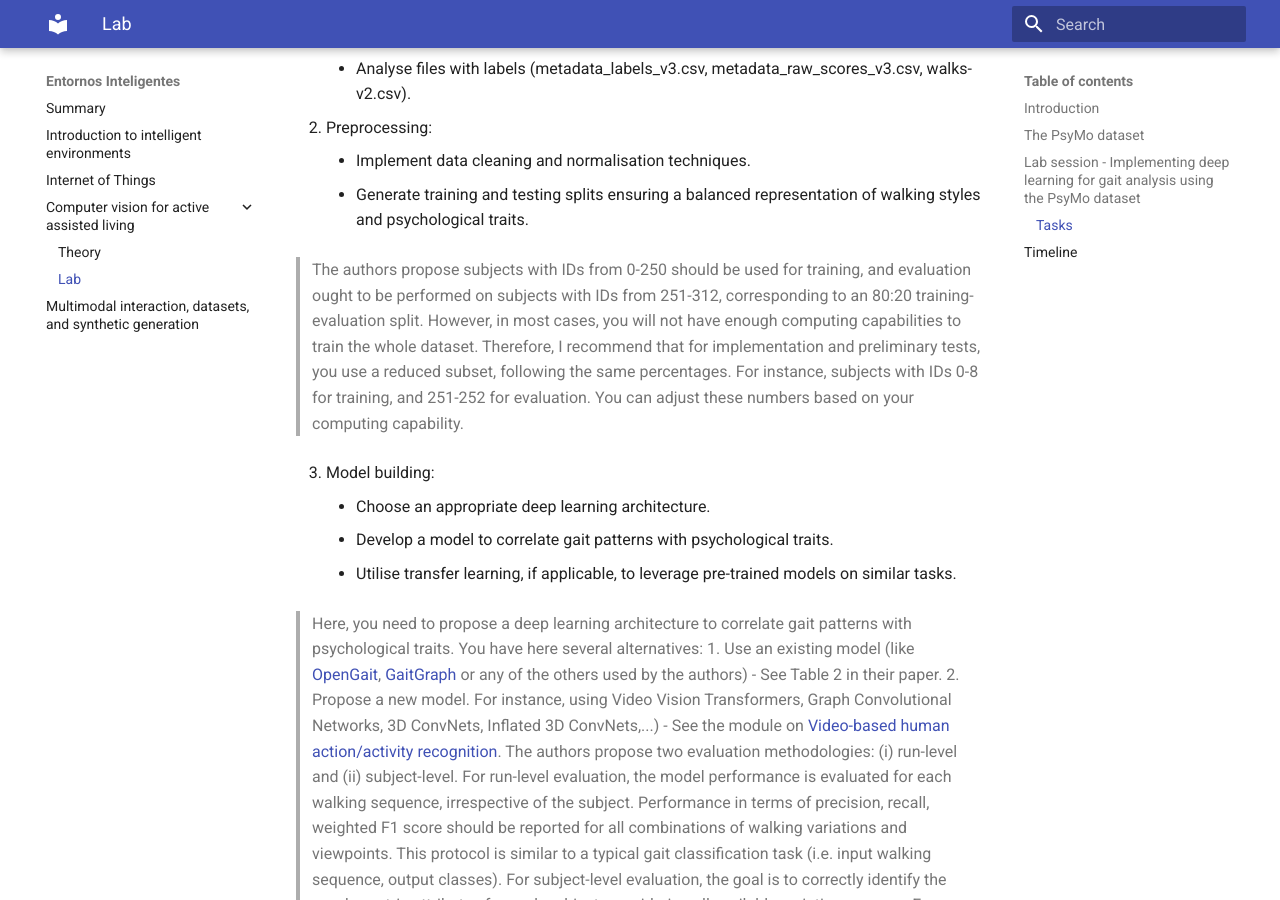
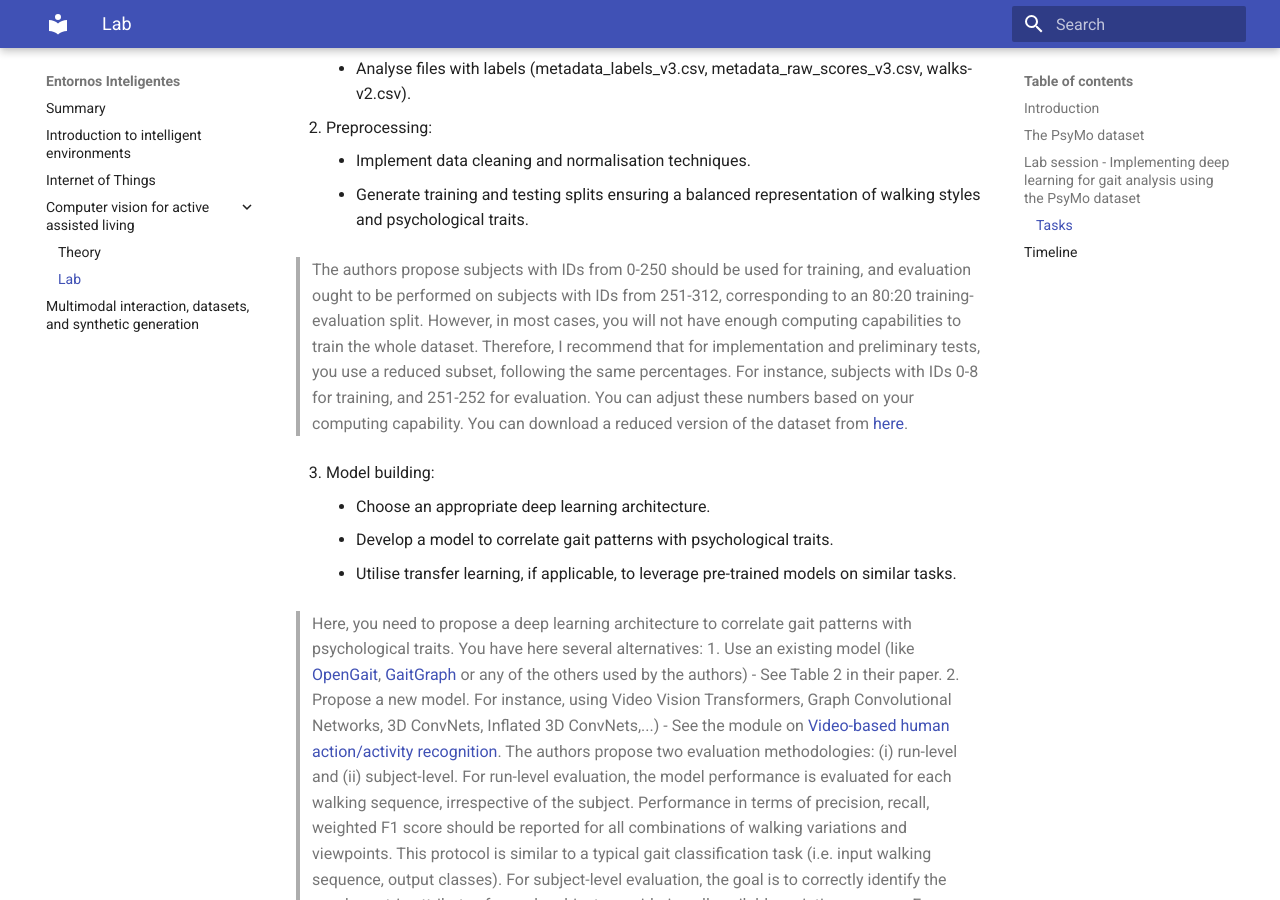
Before and after one commit to FranciscoFlorezRevuelta/EI, an MkDocs documentation site: the page built from docs/CV-AAL-lab.md, in a window 1280 px wide and 900 px high, scrolled down 1753 px. Built offline with MkDocs 1.6.1 and Material for MkDocs 9.7.7, drawn with Linux system fonts in a browser that asks for light colours.

Commit message:
Update CV-AAL-lab.md

```diff
--- a/docs/CV-AAL-lab.md
+++ b/docs/CV-AAL-lab.md
@@ -30,7 +30,7 @@ This lab session aims to provide students with practical experience in applying
     * Implement data cleaning and normalisation techniques.
     * Generate training and testing splits ensuring a balanced representation of walking styles and psychological traits.
 
-   > The authors propose subjects with IDs from 0-250 should be used for training, and evaluation ought to be performed on subjects with IDs from 251-312, corresponding to an 80:20 training-evaluation split. However, in most cases, you will not have enough computing capabilities to train the whole dataset. Therefore, I recommend that for implementation and preliminary tests, you use a reduced subset, following the same percentages. For instance, subjects with IDs 0-8 for training, and 251-252 for evaluation. You can adjust these numbers based on your computing capability.
+   > The authors propose subjects with IDs from 0-250 should be used for training, and evaluation ought to be performed on subjects with IDs from 251-312, corresponding to an 80:20 training-evaluation split. However, in most cases, you will not have enough computing capabilities to train the whole dataset. Therefore, I recommend that for implementation and preliminary tests, you use a reduced subset, following the same percentages. For instance, subjects with IDs 0-8 for training, and 251-252 for evaluation. You can adjust these numbers based on your computing capability. You can download a reduced version of the dataset from [here](https://unialicante-my.sharepoint.com/:u:/g/personal/francisco_florez_mscloud_ua_es/Ea0hEseakFhDm5ZjJk-yb8oB9oOWuC315nx4Zc-sATbo2g?e=cLTi0i).
 
 3. Model building:
 
```
